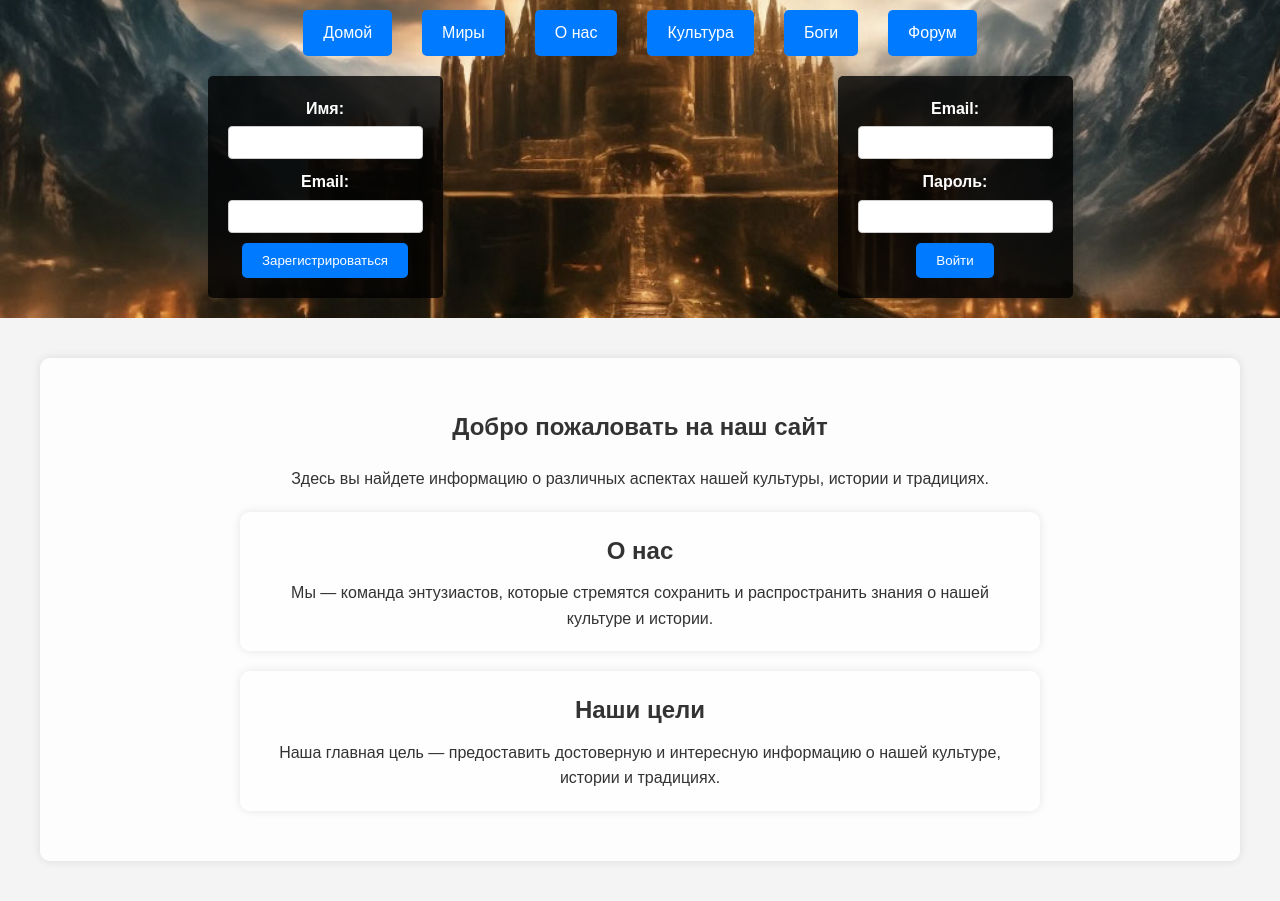
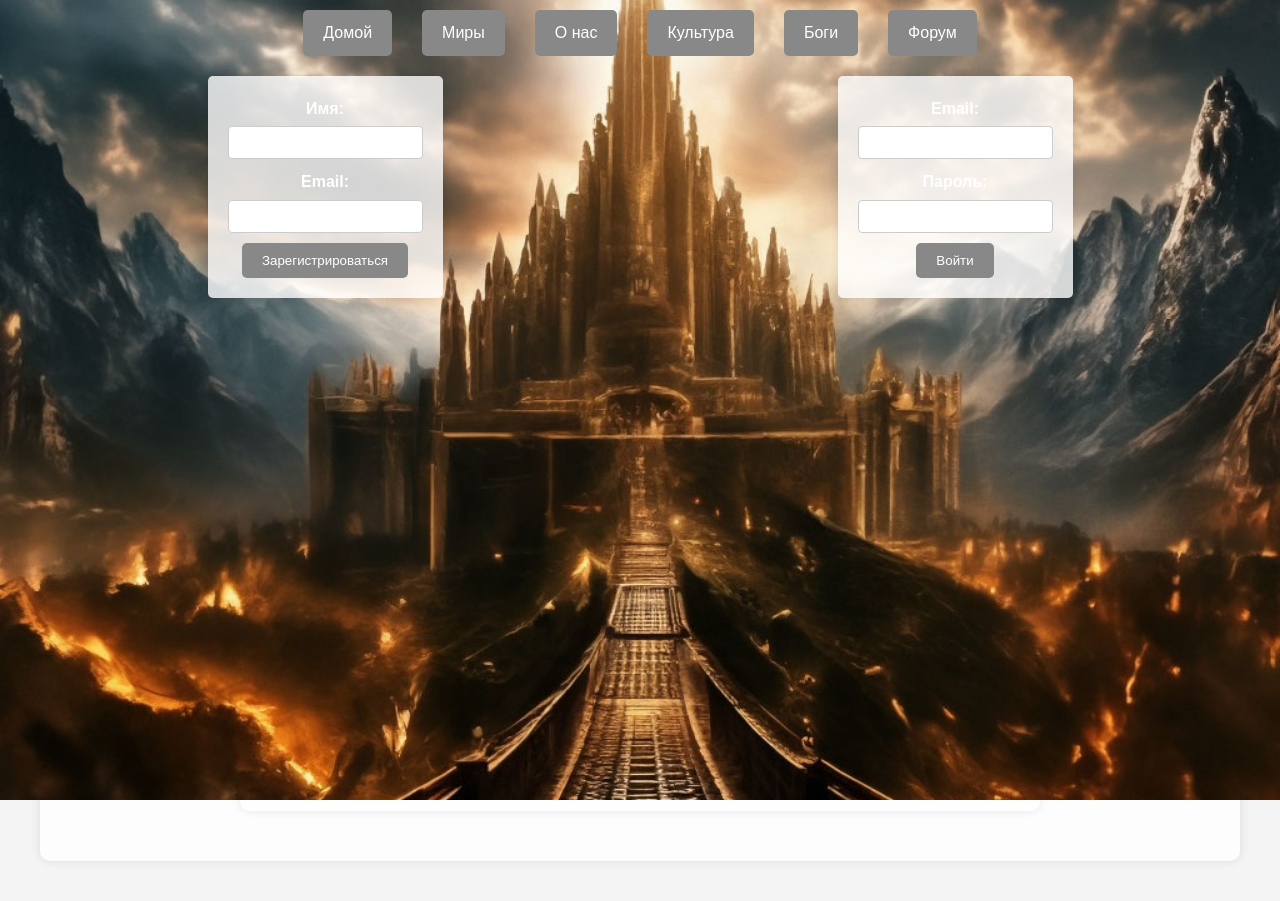
Before and after one commit to Mr4efir/Mr4efir.github.io, a PHP site: page / in a window 1280 px wide. Run offline with PHP 8.4, Linux system fonts and the light colour scheme.

Commit message:
Update style.css

```diff
--- a/style.css
+++ b/style.css
@@ -1,4 +1,4 @@
-*{
+* {
     margin: 0;
     padding: 0;
     box-sizing: border-box;
@@ -53,7 +53,7 @@ nav ul li a:hover {
     display: flex;
     flex-direction: column;
     align-items: center;
-    background: rgba(0, 0, 0, 0.8);
+    background: rgba(255, 255, 255, 0.8);
     padding: 20px;
     border-radius: 5px;
     box-shadow: 0 0 10px rgba(0, 0, 0, 0.1);
@@ -74,7 +74,7 @@ nav ul li a:hover {
 }
 
 .btn-1 {
-    background: #007BFF;
+    background: #888; /* Серый цвет */
     color: #fff;
     border: none;
     padding: 10px 20px;
@@ -84,7 +84,7 @@ nav ul li a:hover {
 }
 
 .btn-1:hover {
-    background: #0056b3;
+    background: #555; /* Темный серый цвет */
 }
 
 .btn-1 span {
@@ -99,7 +99,7 @@ nav ul li a:hover {
     left: 0;
     width: 100%;
     height: 100%;
-    background: #0056b3;
+    background: #555; /* Темный серый цвет */
     border-radius: 5px;
     transform: scaleX(0);
     transform-origin: left;
@@ -112,7 +112,7 @@ nav ul li a:hover {
 }
 
 .background-container {
-    position: absolute;
+    position: fixed; /* Фиксированный фон */
     top: 0;
     left: 0;
     width: 100%;
```
